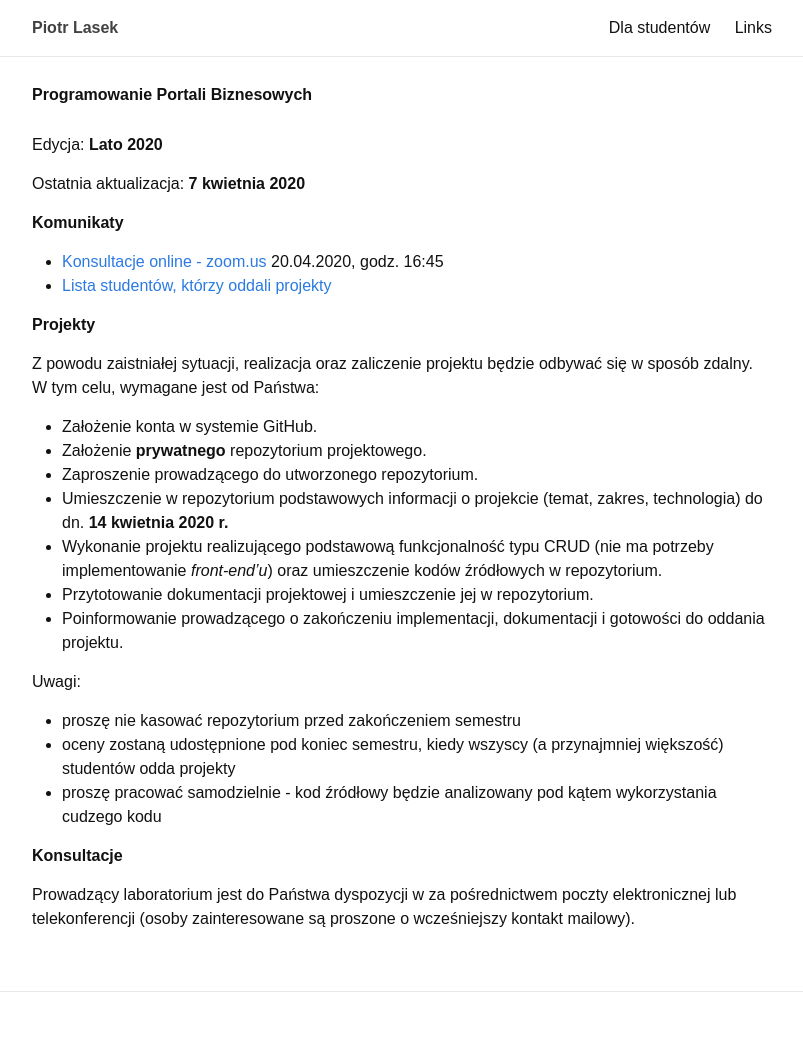
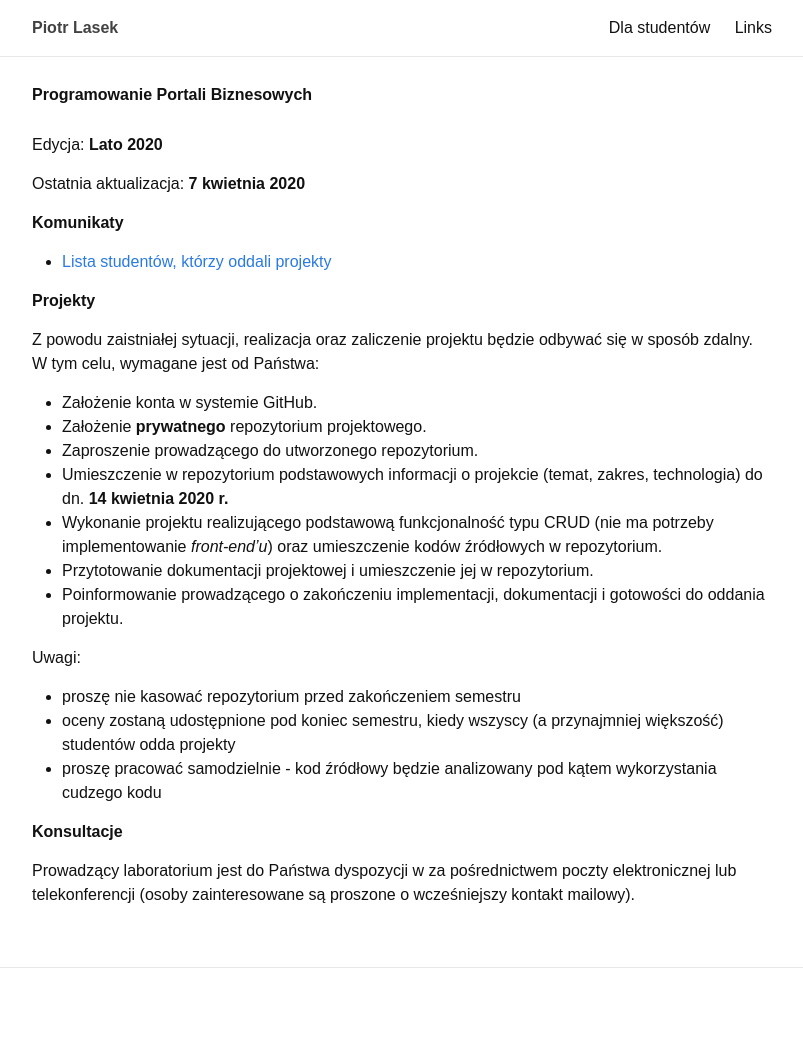
Before and after one commit to piotrlasek/piotrlasek.github.io, a Jekyll site: the page built from for-students/ppb.md, in a window 1280 px wide. Shown: the whole page, without its empty margins (238-1041 px from the left). Built offline with Jekyll 4.4.1, drawn with Linux system fonts in a browser that asks for light colours; after the commit the page ends 1028 px from its top, so only the background shows below that.

Commit message:
some changes

```diff
--- a/for-students/ppb.md
+++ b/for-students/ppb.md
@@ -11,8 +11,6 @@ Ostatnia aktualizacja: **7 kwietnia 2020**
 
 # Komunikaty
 
-* [Konsultacje online - zoom.us](https://us04web.zoom.us/j/468861125)
-20.04.2020, godz. 16:45
 * [Lista studentów, którzy oddali projekty](wyniki-ppb.txt)
 
 # Projekty
```
